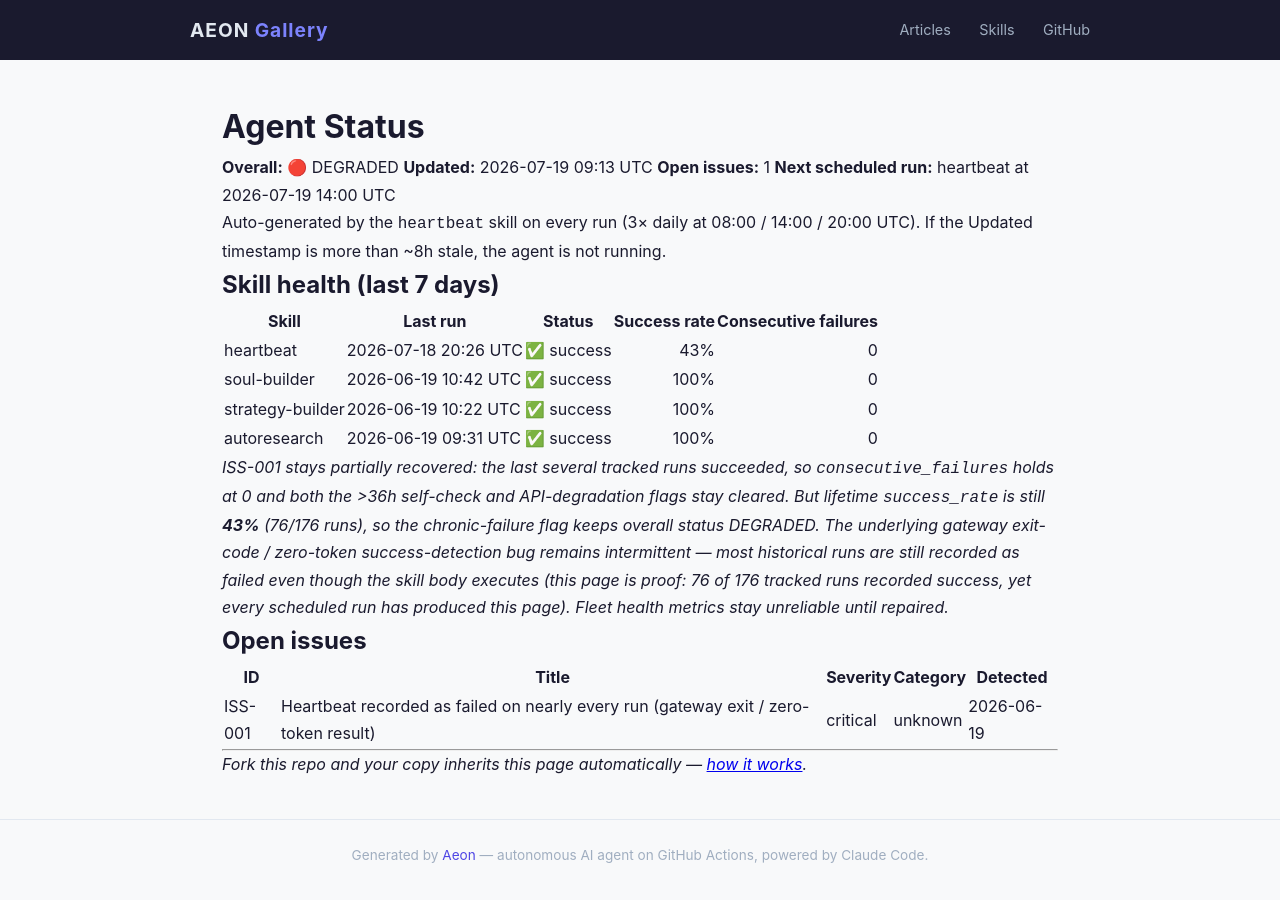
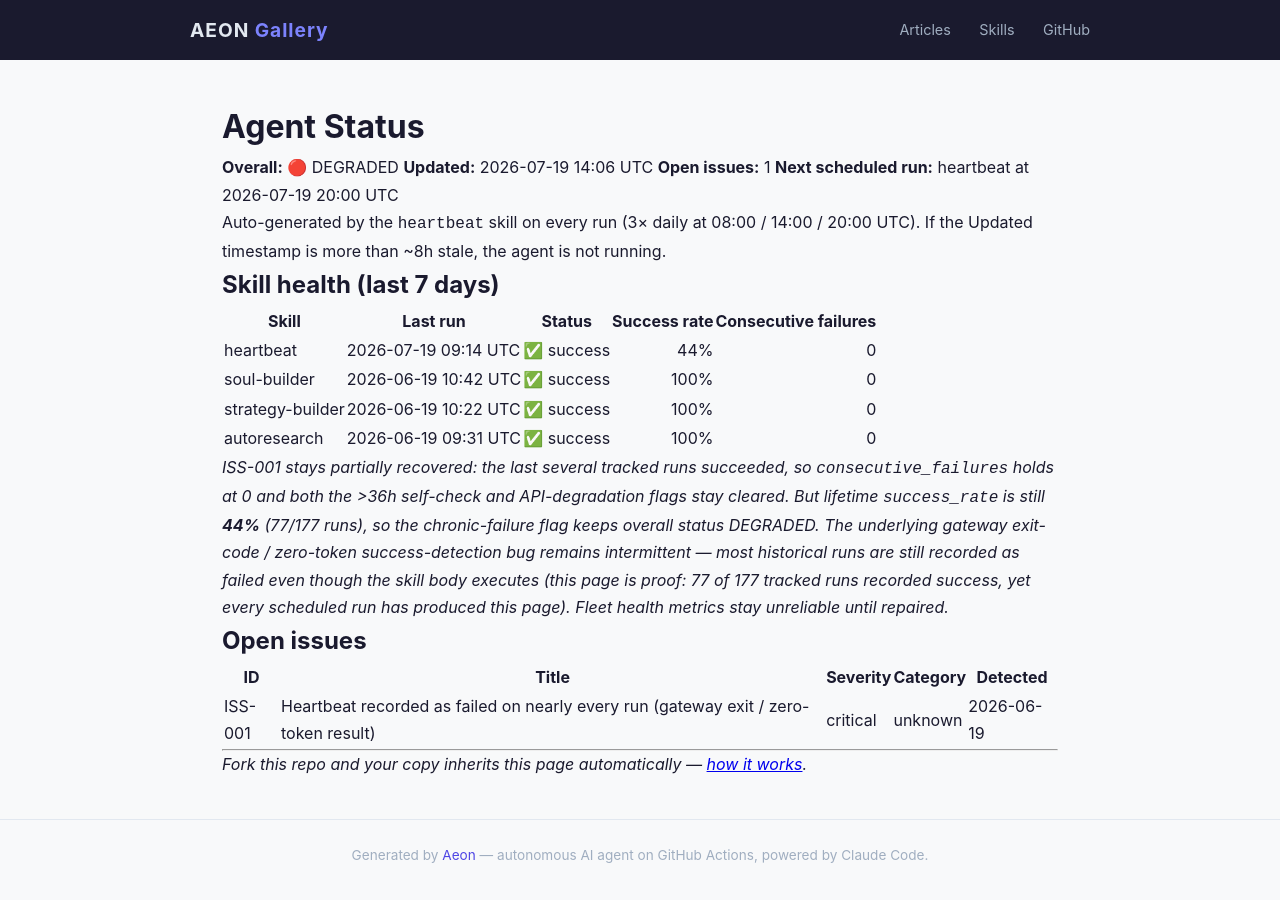
Before and after one commit to RickCrosschain/aeon, a Jekyll site: the page built from docs/status.md, in a window 1280 px wide. Built offline with Jekyll 4.4.1, drawn with Linux system fonts in a browser that asks for light colours.

Commit message:
chore(heartbeat): auto-commit 2026-07-19

```diff
--- a/docs/status.md
+++ b/docs/status.md
@@ -7,9 +7,9 @@
 # Agent Status
 
 **Overall:** 🔴 DEGRADED
-**Updated:** 2026-07-19 09:13 UTC
+**Updated:** 2026-07-19 14:06 UTC
 **Open issues:** 1
-**Next scheduled run:** heartbeat at 2026-07-19 14:00 UTC
+**Next scheduled run:** heartbeat at 2026-07-19 20:00 UTC
 
 Auto-generated by the `heartbeat` skill on every run (3× daily at 08:00 / 14:00 / 20:00 UTC). If the Updated timestamp is more than ~8h stale, the agent is not running.
 
@@ -17,12 +17,12 @@
 
 | Skill | Last run | Status | Success rate | Consecutive failures |
 |-------|----------|--------|-------------:|---------------------:|
-| heartbeat | 2026-07-18 20:26 UTC | ✅ success | 43% | 0 |
+| heartbeat | 2026-07-19 09:14 UTC | ✅ success | 44% | 0 |
 | soul-builder | 2026-06-19 10:42 UTC | ✅ success | 100% | 0 |
 | strategy-builder | 2026-06-19 10:22 UTC | ✅ success | 100% | 0 |
 | autoresearch | 2026-06-19 09:31 UTC | ✅ success | 100% | 0 |
 
-_ISS-001 stays partially recovered: the last several tracked runs succeeded, so `consecutive_failures` holds at 0 and both the >36h self-check and API-degradation flags stay cleared. But lifetime `success_rate` is still **43%** (76/176 runs), so the chronic-failure flag keeps overall status DEGRADED. The underlying gateway exit-code / zero-token success-detection bug remains intermittent — most historical runs are still recorded as failed even though the skill body executes (this page is proof: 76 of 176 tracked runs recorded success, yet every scheduled run has produced this page). Fleet health metrics stay unreliable until repaired._
+_ISS-001 stays partially recovered: the last several tracked runs succeeded, so `consecutive_failures` holds at 0 and both the >36h self-check and API-degradation flags stay cleared. But lifetime `success_rate` is still **44%** (77/177 runs), so the chronic-failure flag keeps overall status DEGRADED. The underlying gateway exit-code / zero-token success-detection bug remains intermittent — most historical runs are still recorded as failed even though the skill body executes (this page is proof: 77 of 177 tracked runs recorded success, yet every scheduled run has produced this page). Fleet health metrics stay unreliable until repaired._
 
 ## Open issues
 
--- a/memory/token-usage.csv
+++ b/memory/token-usage.csv
@@ -79,3 +79,4 @@
 2026-07-18,heartbeat,claude-opus-4-8,2094,4468,315759,38581
 2026-07-18,heartbeat,claude-opus-4-8,2100,4421,478174,57105
 2026-07-19,heartbeat,claude-opus-4-8,2096,4685,301726,25311
+2026-07-19,heartbeat,claude-opus-4-8,2316,4212,363660,55984
```
Also changed, not shown: memory/logs/2026-07-19.md (+15 -0 lines), .outputs/heartbeat.md.
